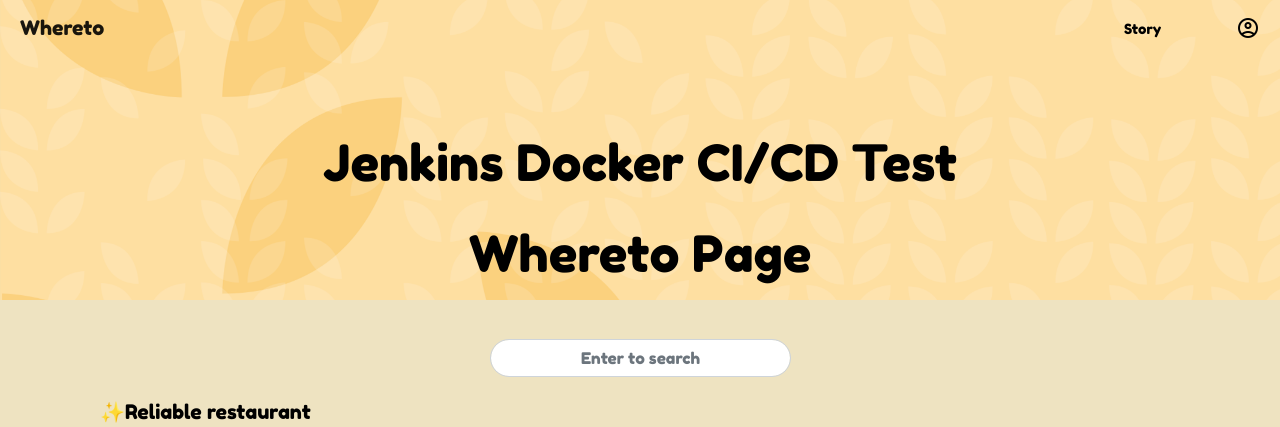
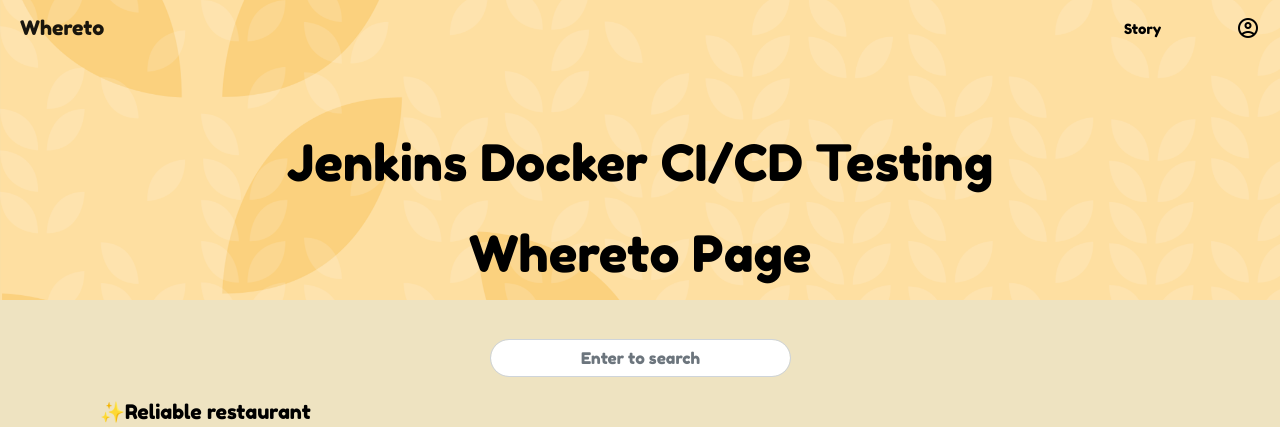
Before and after one commit to NewHoony/whereto, a Django app: page / in a window 1280 px wide. Shown: the top 427 px of the page. Run offline with Django 4.2, Linux system fonts and the light colour scheme; some libraries are stand-ins or nearby versions.

Commit message:
jenkins ci/cd test(2)

```diff
--- a/templates/main/index.html
+++ b/templates/main/index.html
@@ -6,7 +6,7 @@
 
   <section class="container-fluid">
       <div class="container text-center" style="padding-top: 125px; font-size: 50px;">
-        <p>Jenkins Docker CI/CD Test</p>
+        <p>Jenkins Docker CI/CD Testing</p>
         <p>Whereto Page</p>
         <form action="https://www.google.com/search" method="GET">
           <div class="mx-auto mt-5 search-bar input-group mb-3" style="width: 300px;">
```
